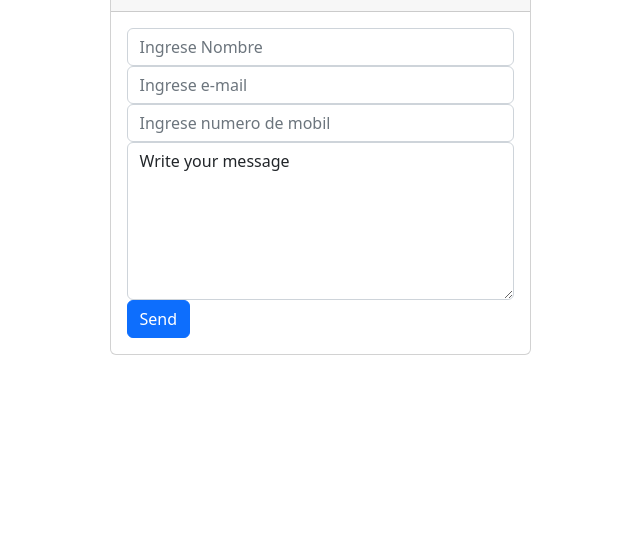
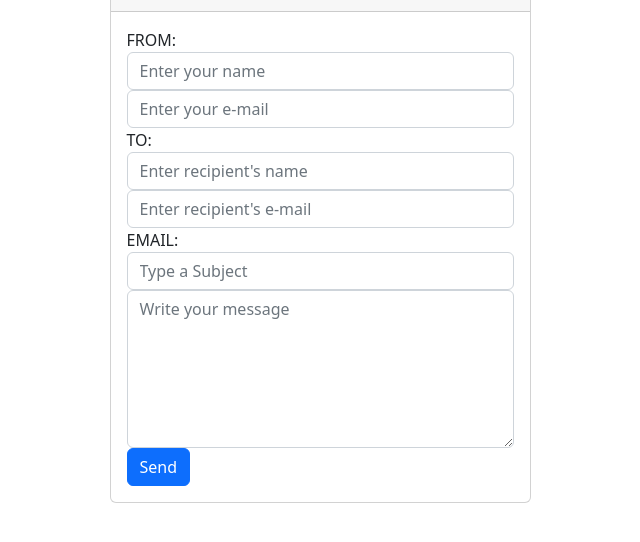
Before and after one commit to mariano-farace/nuwe-mailer, a website: page public/main.html in a window 1280 px wide. Shown: the part 110-652 px from the top of the page, without its empty margins (320-960 px from the left). Drawn offline with nearby package versions, Linux system fonts and the light colour scheme.

Commit message:
change form

```diff
--- a/public/main.html
+++ b/public/main.html
@@ -23,34 +23,56 @@
             </div>
             <div class="card-body">
               <form action="/send-email" method="POST">
+                FROM:
                 <div class="form-group">
                   <input
                     type="text"
-                    name="name"
-                    placeholder="Ingrese Nombre"
+                    name="emitterName"
+                    placeholder="Enter your name"
                     class="form-control"
                   />
                 </div>
                 <div class="form-group">
                   <input
                     type="text"
-                    name="email"
-                    placeholder="Ingrese e-mail"
+                    name="emitterEmail"
+                    placeholder="Enter your e-mail"
+                    class="form-control"
+                  />
+                </div>
+                TO:
+                <div class="form-group">
+                  <input
+                    type="text"
+                    name="recipientName"
+                    placeholder="Enter recipient's name"
                     class="form-control"
                   />
                 </div>
                 <div class="form-group">
                   <input
                     type="text"
-                    name="phone"
-                    placeholder="Ingrese numero de mobil"
+                    name="recipientEmail"
+                    placeholder="Enter recipient's e-mail"
                     class="form-control"
                   />
                 </div>
+                EMAIL:
                 <div class="form-group">
-                  <textarea class="form-control" name="message" id="" rows="6">
-Write your message</textarea
-                  >
+                  <input
+                    type="subject"
+                    name="subject"
+                    placeholder="Type a Subject"
+                    class="form-control"
+                  />
+                <div class="form-group">
+                  <textarea
+                    class="form-control"
+                    name="message"
+                    id=""
+                    rows="6"
+                    placeholder="Write your message"
+                  ></textarea>
                 </div>
                 <button class="btn btn-primary btn-block">Send</button>
               </form>
--- a/routes/mail.js
+++ b/routes/mail.js
@@ -14,6 +14,5 @@ const { mainFunction } = require("../controllers/sendEmail");
 //TODO hacer que el refresh token se pida solo???
 //TODO less secure app va a dejar de funcionar pronto!
 //TODO darle publish app en la consola de google. Poner un logo
-
 router.post("/send-email", mainFunction);
 module.exports = router;
```
Also changed, not shown: controllers/sendEmail.js (+19 -6 lines).
